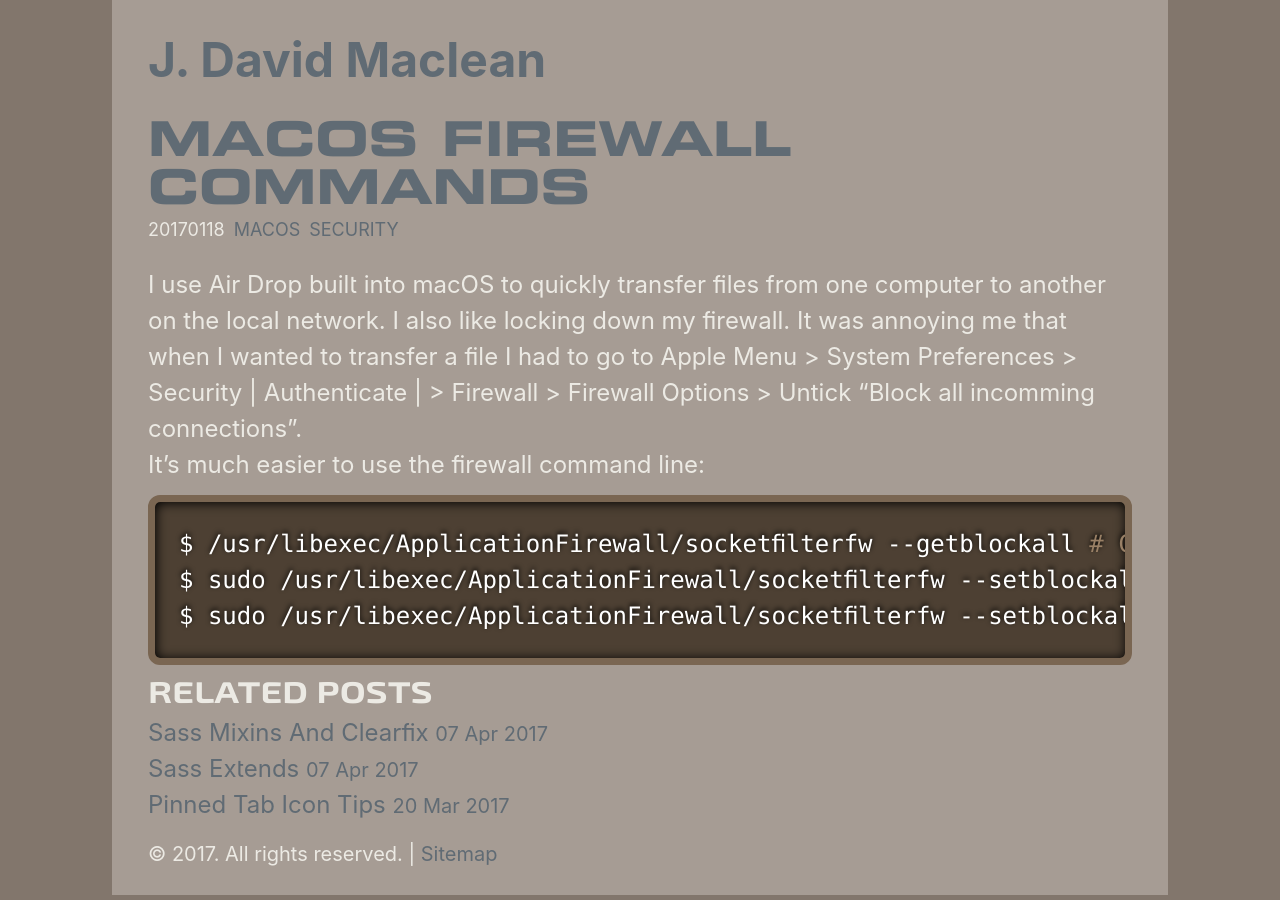
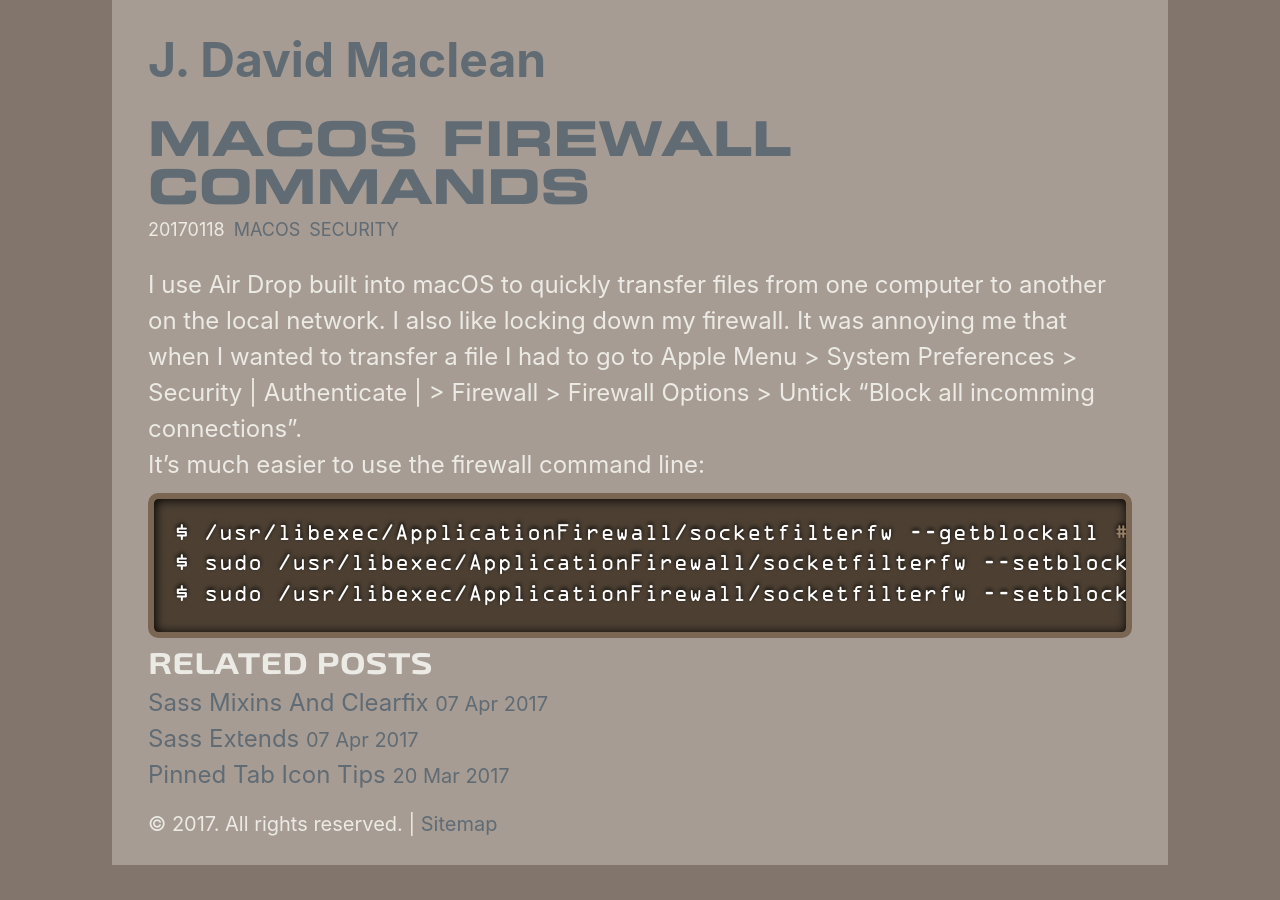
Before and after one commit to sansSpoon/sansSpoon.github.io, a Jekyll site: the page built from _posts/2017-01-18-macOS-firewall-commands.md, in a window 1280 px wide. Built offline with Jekyll 4.4.1, drawn with Linux system fonts in a browser that asks for light colours; some web fonts are replaced.

Commit message:
typesetting code and monospace selectors

```diff
--- a/_sass/_variables.scss
+++ b/_sass/_variables.scss
@@ -22,7 +22,7 @@ $root-font-family: -apple-system, BlinkMacSystemFont, "Roboto", "Oxygen", "Ubunt
 $root-font-size: 1em !default;
 $root-line-height: 1.5 !default;
 
-$root-mono-family: "SF Mono Light", Menlo, Monaco, monospace;
+$root-mono-family: "SFMono-Light", Menlo, Monaco, 'Ubuntu Mono', monospace;
 
 // --------------
 // ! Media Query
--- a/assets/css/prism.DarkDev.css
+++ b/assets/css/prism.DarkDev.css
@@ -10,7 +10,9 @@ pre[class*="language-"] {
 	color: white;
 	background: none;
 	text-shadow: 0 -.1em .2em black;
-	font-family: Consolas, Monaco, 'Andale Mono', 'Ubuntu Mono', monospace;
+	font-family: "OCRA", "SFMono-Light", Menlo, Monaco, 'Ubuntu Mono', monospace;
+	font-feature-settings: "kern" 1, "liga" 0, "dlig" 0, "swsh" 0;
+	font-size: .85rem;
 	text-align: left;
 	white-space: pre;
 	word-spacing: normal;
@@ -51,7 +53,8 @@ pre[class*="language-"] {
 }
 
 /* Inline code */
-:not(pre) > code[class*="language-"] {
+:not(pre) > code[class*="language-"], :not(pre) > code {
+	font-size: .85rem;
 	padding: .15em .2em .05em;
 	border-radius: .3em;
 	border: .13em solid hsl(30, 20%, 40%);
```
